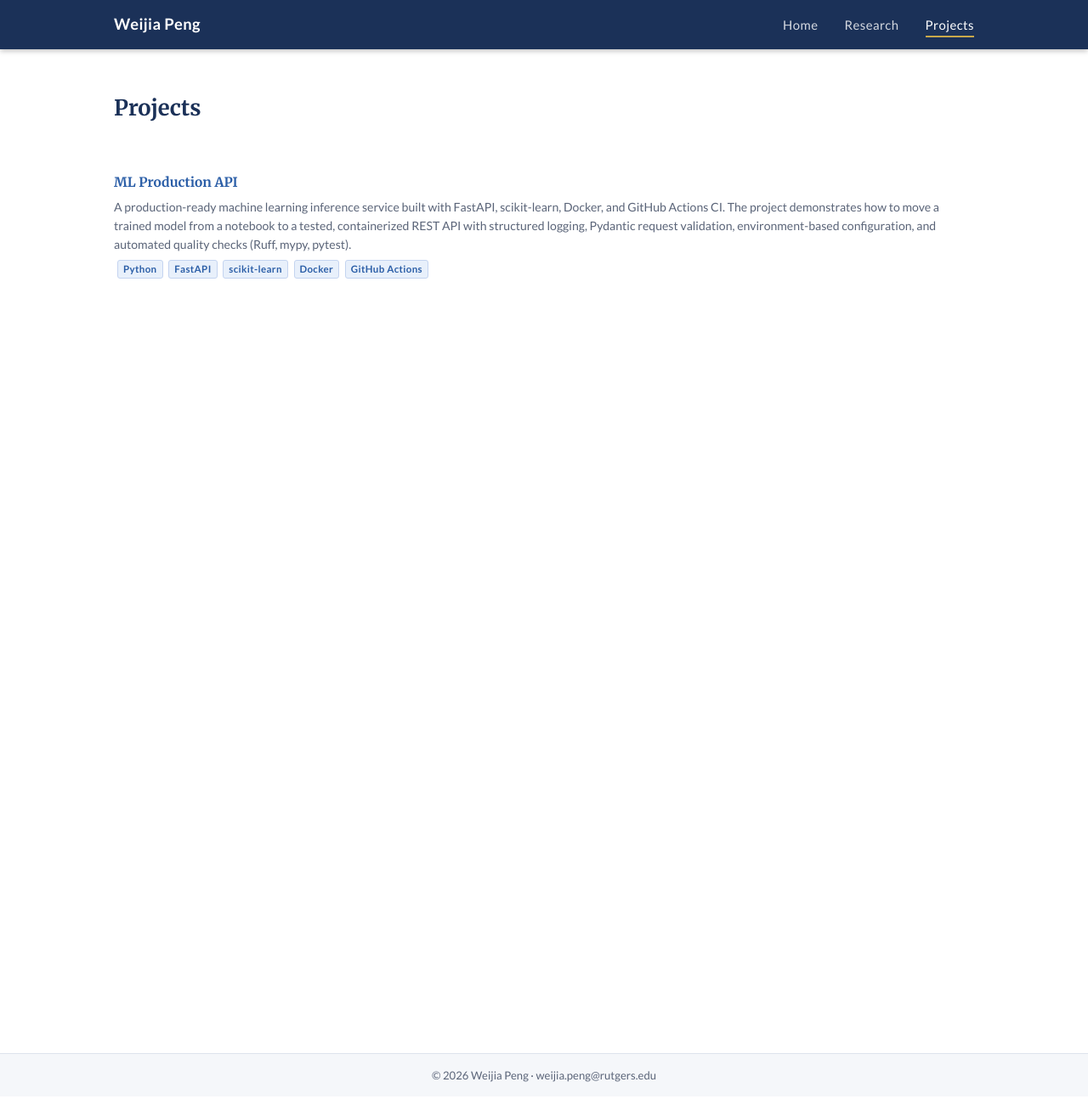
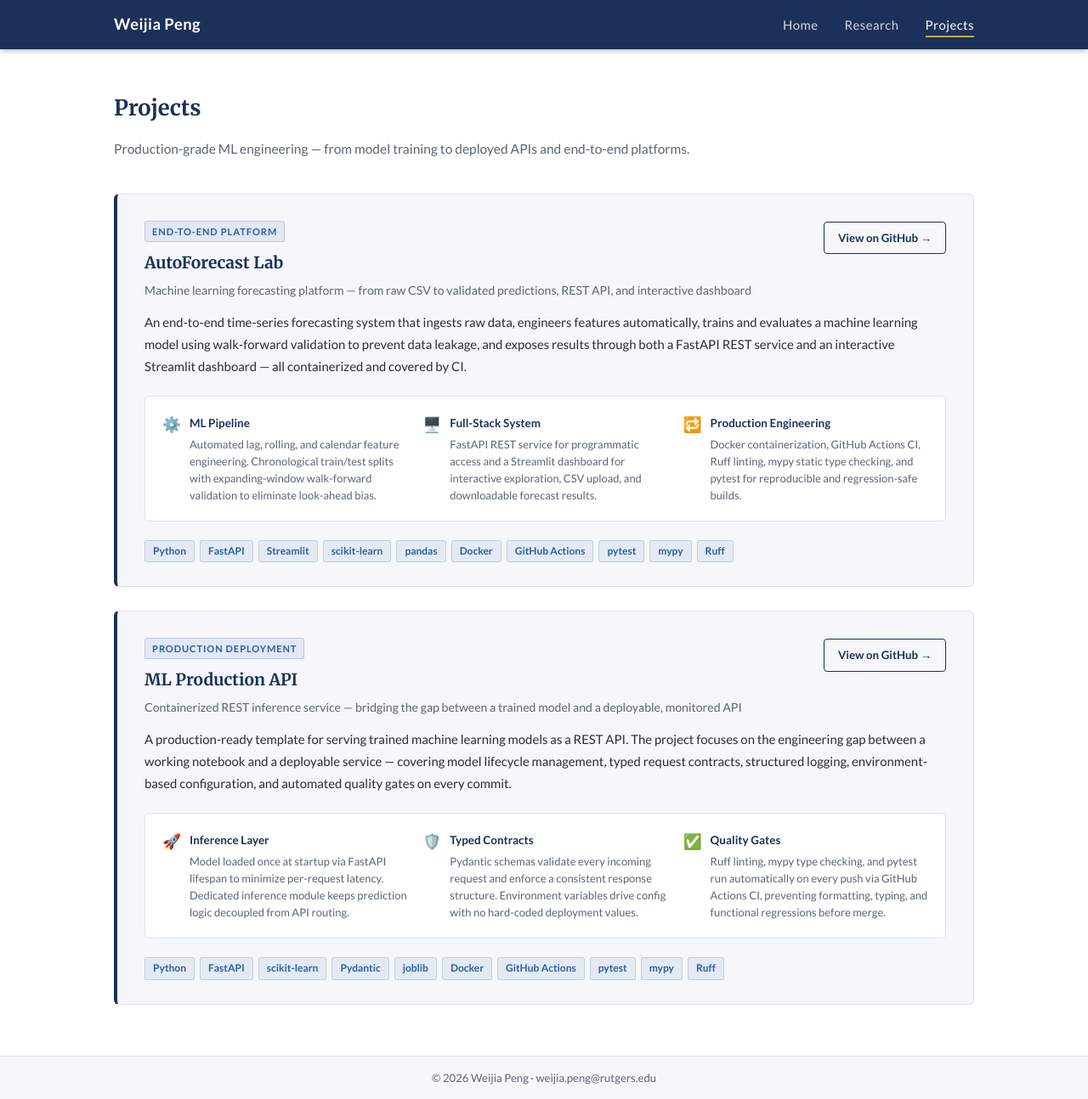
Before and after one commit to weijiap/weijiap.github.io, a Jekyll site: the page built from projects.html, in a window 1280 px wide and 1294 px high. Shown: the whole window at 85% size. Built offline with Jekyll 4.4.1, drawn with Linux system fonts in a browser that asks for light colours.

Commit message:
Redesign Projects page with polished product-style cards
- Added AutoForecast Lab (forecasting-platform) as second project
- Replaced basic list layout with two-column highlight cards
- Each card: type badge, name, tagline, GitHub CTA button
- 3-column highlight grid: ML pipeline, system design, engineering quality
- Tech stack pills in blue; left navy accent border on cards

Co-Authored-By: Claude Sonnet 4.6 <noreply@anthropic.com>

```diff
--- a/assets/css/style.css
+++ b/assets/css/style.css
@@ -358,195 +358,159 @@ a:hover { text-decoration: underline; }
 }
 
 /* ===== Projects ===== */
-.page-subheading {
+.projects-subtitle {
   font-size: .97rem;
   color: var(--muted);
-  margin-top: -20px;
-  margin-bottom: 28px;
+  margin-top: -24px;
+  margin-bottom: 40px;
 }
 
-.project-filters {
-  display: flex;
-  flex-wrap: wrap;
-  gap: 8px;
-  margin-bottom: 32px;
-}
-
-.filter-btn {
-  background: var(--light);
-  border: 1px solid var(--border);
-  color: var(--muted);
-  font-size: .84rem;
-  font-weight: 700;
-  letter-spacing: .04em;
-  text-transform: uppercase;
-  padding: 6px 16px;
-  border-radius: 20px;
-  cursor: pointer;
-  transition: background .15s, color .15s, border-color .15s;
-}
-
-.filter-btn:hover {
-  background: var(--border);
-  color: var(--navy);
-}
-
-.filter-btn.active {
-  background: var(--navy);
-  color: #fff;
-  border-color: var(--navy);
-}
-
-.project-list {
+.project-cards {
   display: flex;
   flex-direction: column;
-  gap: 24px;
+  gap: 28px;
 }
 
 .project-card {
   border: 1px solid var(--border);
-  border-radius: 8px;
-  padding: 24px 28px;
-  background: #fff;
-  transition: box-shadow .15s;
+  border-left: 4px solid var(--navy);
+  border-radius: 6px;
+  padding: 28px 32px;
+  background: var(--light);
+  transition: box-shadow .2s;
 }
 
 .project-card:hover {
-  box-shadow: 0 4px 16px rgba(27,49,88,.08);
+  box-shadow: 0 6px 22px rgba(27,49,88,.11);
 }
 
-.project-card-header {
+.project-card-top {
   display: flex;
   align-items: flex-start;
   justify-content: space-between;
-  gap: 16px;
-  margin-bottom: 12px;
-  flex-wrap: wrap;
+  gap: 20px;
+  margin-bottom: 14px;
 }
 
-.project-title {
+.project-card-meta { flex: 1; }
+
+.project-type-badge {
+  display: inline-block;
+  font-size: .7rem;
+  font-weight: 700;
+  letter-spacing: .08em;
+  text-transform: uppercase;
+  color: var(--blue);
+  background: rgba(43,94,167,.09);
+  border: 1px solid rgba(43,94,167,.22);
+  border-radius: 3px;
+  padding: 2px 8px;
+  margin-bottom: 8px;
+}
+
+.project-name {
   font-family: 'Merriweather', serif;
-  font-size: 1rem;
+  font-size: 1.2rem;
+  color: var(--navy);
+  margin-bottom: 5px;
+}
+
+.project-tagline {
+  font-size: .88rem;
+  color: var(--muted);
+  line-height: 1.5;
+}
+
+.project-github-btn {
+  flex-shrink: 0;
+  display: inline-block;
+  font-size: .83rem;
   font-weight: 700;
   color: var(--navy);
-  margin: 0;
+  border: 1.5px solid var(--navy);
+  border-radius: 4px;
+  padding: 7px 16px;
+  text-decoration: none;
+  white-space: nowrap;
+  transition: background .18s, color .18s;
+  margin-top: 4px;
 }
 
-.project-tags {
+.project-github-btn:hover {
+  background: var(--navy);
+  color: #fff;
+  text-decoration: none;
+}
+
+.project-description {
+  font-size: .93rem;
+  color: var(--text);
+  line-height: 1.75;
+  margin-bottom: 22px;
+}
+
+.project-highlights {
+  display: grid;
+  grid-template-columns: repeat(3, 1fr);
+  gap: 18px;
+  margin-bottom: 22px;
+  padding: 20px;
+  background: #fff;
+  border: 1px solid var(--border);
+  border-radius: 5px;
+}
+
+.highlight-item {
   display: flex;
-  gap: 6px;
-  flex-wrap: wrap;
+  gap: 10px;
+  align-items: flex-start;
+}
+
+.highlight-icon {
+  font-size: 1.1rem;
+  line-height: 1.5;
   flex-shrink: 0;
 }
 
-.tag {
-  font-size: .72rem;
-  font-weight: 700;
-  letter-spacing: .04em;
-  padding: 2px 9px;
-  border-radius: 12px;
-  text-transform: uppercase;
+.highlight-body {
+  display: flex;
+  flex-direction: column;
+  gap: 3px;
 }
 
-.tag-ml      { background: #e8f0fb; color: #1a4a99; }
-.tag-nlp     { background: #f3eafc; color: #5a1a99; }
-.tag-causal  { background: #eaf4ec; color: #1a6b30; }
-.tag-de      { background: #fdf3e3; color: #7a4800; }
-
-.project-desc {
-  font-size: .92rem;
-  color: var(--text);
-  line-height: 1.7;
-  margin-bottom: 12px;
+.highlight-body strong {
+  font-size: .84rem;
+  color: var(--navy);
+  font-weight: 700;
+  display: block;
 }
 
-.project-stats {
-  display: flex;
-  flex-wrap: wrap;
-  align-items: center;
-  gap: 6px;
-  font-size: .83rem;
+.highlight-body span {
+  font-size: .81rem;
   color: var(--muted);
-  margin-bottom: 12px;
+  line-height: 1.55;
 }
-
-.stat-sep { color: var(--border); }
 
 .project-stack {
   display: flex;
   flex-wrap: wrap;
   gap: 6px;
-  margin-bottom: 14px;
 }
 
-.stack-pill {
-  font-size: .76rem;
-  font-weight: 700;
-  letter-spacing: .03em;
-  background: var(--light);
-  border: 1px solid var(--border);
-  color: var(--muted);
-  padding: 3px 10px;
-  border-radius: 12px;
+.stack-tag {
+  font-size: .75rem;
+  font-weight: 600;
+  color: var(--blue);
+  background: rgba(43,94,167,.08);
+  border: 1px solid rgba(43,94,167,.2);
+  border-radius: 3px;
+  padding: 2px 9px;
 }
 
-/* Code blocks */
-.code-block {
-  margin-top: 14px;
-  border: 1px solid var(--border);
-  border-radius: 6px;
-  overflow: hidden;
-}
-
-.code-block summary {
-  background: #1e2a3a;
-  color: #8ab4f8;
-  font-family: 'Lato', sans-serif;
-  font-size: .83rem;
-  font-weight: 700;
-  letter-spacing: .04em;
-  padding: 9px 14px;
-  cursor: pointer;
-  user-select: none;
-  list-style: none;
-}
-
-.code-block summary::-webkit-details-marker { display: none; }
-.code-block summary:hover { background: #263347; }
-
-.code-block pre {
-  margin: 0;
-  border-radius: 0;
-  font-size: .8rem;
-  line-height: 1.55;
-  max-height: 360px;
-  overflow-y: auto;
-}
-
-.code-block code { font-size: .8rem; }
-
-.project-links {
-  display: flex;
-  gap: 10px;
-  flex-wrap: wrap;
-}
-
-.proj-link {
-  font-size: .82rem;
-  font-weight: 700;
-  letter-spacing: .03em;
-  color: var(--blue);
-  border: 1px solid var(--blue);
-  padding: 4px 12px;
-  border-radius: 4px;
-  text-decoration: none;
-  transition: background .15s, color .15s;
-}
-
-.proj-link:hover {
-  background: var(--blue);
-  color: #fff;
-  text-decoration: none;
+@media (max-width: 700px) {
+  .project-highlights { grid-template-columns: 1fr; }
+  .project-card-top   { flex-direction: column; }
+  .project-card       { padding: 20px 18px; }
 }
 
 /* ===== Notebook / Project Detail Page ===== */
--- a/projects.html
+++ b/projects.html
@@ -6,31 +6,121 @@ permalink: /projects/
 
 <div class="container page-content">
   <h1 class="page-heading">Projects</h1>
+  <p class="projects-subtitle">Production-grade ML engineering — from model training to deployed APIs and end-to-end platforms.</p>
 
-  <section class="research-section">
-    <ul class="paper-list" style="list-style: none; padding: 0;">
+  <div class="project-cards">
 
-      <li class="paper-item">
-        <p class="paper-title">
-          <a href="https://github.com/weijiap/ml-production-api" target="_blank" rel="noopener">
-            ML Production API
-          </a>
-        </p>
-        <p class="paper-meta">
-          A production-ready machine learning inference service built with FastAPI, scikit-learn, Docker, and GitHub Actions CI.
-          The project demonstrates how to move a trained model from a notebook to a tested, containerized REST API with structured logging,
-          Pydantic request validation, environment-based configuration, and automated quality checks (Ruff, mypy, pytest).
-        </p>
-        <p class="paper-meta" style="margin-top: 6px;">
-          <span class="paper-badge" style="background:#e8f0fb; color:#2b5ea7; border:1px solid #c4d4f0;">Python</span>
-          <span class="paper-badge" style="background:#e8f0fb; color:#2b5ea7; border:1px solid #c4d4f0;">FastAPI</span>
-          <span class="paper-badge" style="background:#e8f0fb; color:#2b5ea7; border:1px solid #c4d4f0;">scikit-learn</span>
-          <span class="paper-badge" style="background:#e8f0fb; color:#2b5ea7; border:1px solid #c4d4f0;">Docker</span>
-          <span class="paper-badge" style="background:#e8f0fb; color:#2b5ea7; border:1px solid #c4d4f0;">GitHub Actions</span>
-        </p>
-      </li>
+    <!-- AutoForecast Lab -->
+    <div class="project-card">
+      <div class="project-card-top">
+        <div class="project-card-meta">
+          <span class="project-type-badge">End-to-End Platform</span>
+          <h2 class="project-name">AutoForecast Lab</h2>
+          <p class="project-tagline">Machine learning forecasting platform &mdash; from raw CSV to validated predictions, REST API, and interactive dashboard</p>
+        </div>
+        <a href="https://github.com/weijiap/forecasting-platform" target="_blank" rel="noopener" class="project-github-btn">View on GitHub &rarr;</a>
+      </div>
 
-    </ul>
-  </section>
+      <p class="project-description">
+        An end-to-end time-series forecasting system that ingests raw data, engineers features automatically,
+        trains and evaluates a machine learning model using walk-forward validation to prevent data leakage,
+        and exposes results through both a FastAPI REST service and an interactive Streamlit dashboard &mdash;
+        all containerized and covered by CI.
+      </p>
 
+      <div class="project-highlights">
+        <div class="highlight-item">
+          <div class="highlight-icon">⚙️</div>
+          <div class="highlight-body">
+            <strong>ML Pipeline</strong>
+            <span>Automated lag, rolling, and calendar feature engineering. Chronological train/test splits with expanding-window walk-forward validation to eliminate look-ahead bias.</span>
+          </div>
+        </div>
+        <div class="highlight-item">
+          <div class="highlight-icon">🖥️</div>
+          <div class="highlight-body">
+            <strong>Full-Stack System</strong>
+            <span>FastAPI REST service for programmatic access and a Streamlit dashboard for interactive exploration, CSV upload, and downloadable forecast results.</span>
+          </div>
+        </div>
+        <div class="highlight-item">
+          <div class="highlight-icon">🔁</div>
+          <div class="highlight-body">
+            <strong>Production Engineering</strong>
+            <span>Docker containerization, GitHub Actions CI, Ruff linting, mypy static type checking, and pytest for reproducible and regression-safe builds.</span>
+          </div>
+        </div>
+      </div>
+
+      <div class="project-stack">
+        <span class="stack-tag">Python</span>
+        <span class="stack-tag">FastAPI</span>
+        <span class="stack-tag">Streamlit</span>
+        <span class="stack-tag">scikit-learn</span>
+        <span class="stack-tag">pandas</span>
+        <span class="stack-tag">Docker</span>
+        <span class="stack-tag">GitHub Actions</span>
+        <span class="stack-tag">pytest</span>
+        <span class="stack-tag">mypy</span>
+        <span class="stack-tag">Ruff</span>
+      </div>
+    </div>
+
+    <!-- ML Production API -->
+    <div class="project-card">
+      <div class="project-card-top">
+        <div class="project-card-meta">
+          <span class="project-type-badge">Production Deployment</span>
+          <h2 class="project-name">ML Production API</h2>
+          <p class="project-tagline">Containerized REST inference service &mdash; bridging the gap between a trained model and a deployable, monitored API</p>
+        </div>
+        <a href="https://github.com/weijiap/ml-production-api" target="_blank" rel="noopener" class="project-github-btn">View on GitHub &rarr;</a>
+      </div>
+
+      <p class="project-description">
+        A production-ready template for serving trained machine learning models as a REST API.
+        The project focuses on the engineering gap between a working notebook and a deployable service &mdash;
+        covering model lifecycle management, typed request contracts, structured logging, environment-based configuration,
+        and automated quality gates on every commit.
+      </p>
+
+      <div class="project-highlights">
+        <div class="highlight-item">
+          <div class="highlight-icon">🚀</div>
+          <div class="highlight-body">
+            <strong>Inference Layer</strong>
+            <span>Model loaded once at startup via FastAPI lifespan to minimize per-request latency. Dedicated inference module keeps prediction logic decoupled from API routing.</span>
+          </div>
+        </div>
+        <div class="highlight-item">
+          <div class="highlight-icon">🛡️</div>
+          <div class="highlight-body">
+            <strong>Typed Contracts</strong>
+            <span>Pydantic schemas validate every incoming request and enforce a consistent response structure. Environment variables drive config with no hard-coded deployment values.</span>
+          </div>
+        </div>
+        <div class="highlight-item">
+          <div class="highlight-icon">✅</div>
+          <div class="highlight-body">
+            <strong>Quality Gates</strong>
+            <span>Ruff linting, mypy type checking, and pytest run automatically on every push via GitHub Actions CI, preventing formatting, typing, and functional regressions before merge.</span>
+          </div>
+        </div>
+      </div>
+
+      <div class="project-stack">
+        <span class="stack-tag">Python</span>
+        <span class="stack-tag">FastAPI</span>
+        <span class="stack-tag">scikit-learn</span>
+        <span class="stack-tag">Pydantic</span>
+        <span class="stack-tag">joblib</span>
+        <span class="stack-tag">Docker</span>
+        <span class="stack-tag">GitHub Actions</span>
+        <span class="stack-tag">pytest</span>
+        <span class="stack-tag">mypy</span>
+        <span class="stack-tag">Ruff</span>
+      </div>
+    </div>
+
+  </div>
 </div>
```
